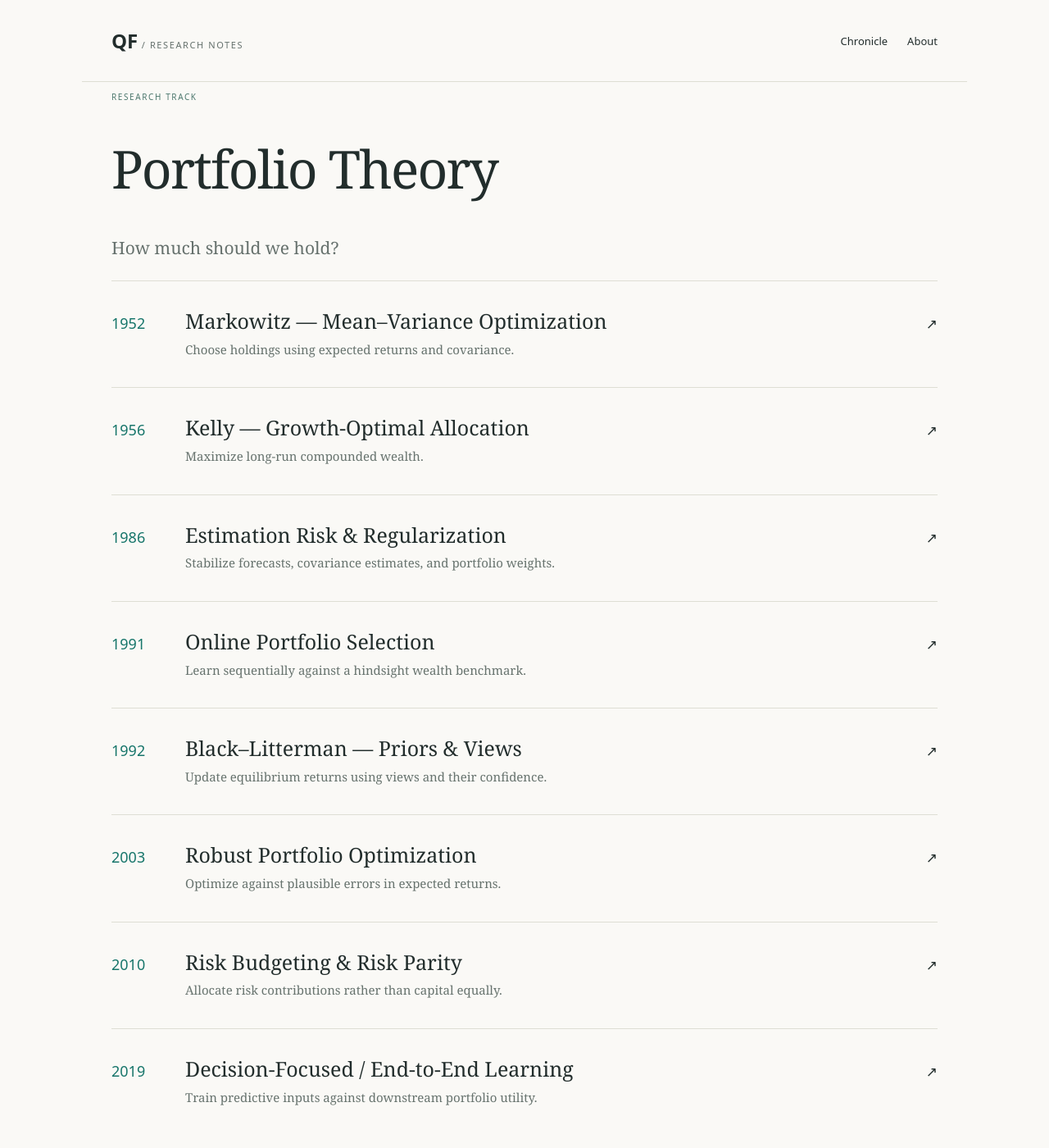
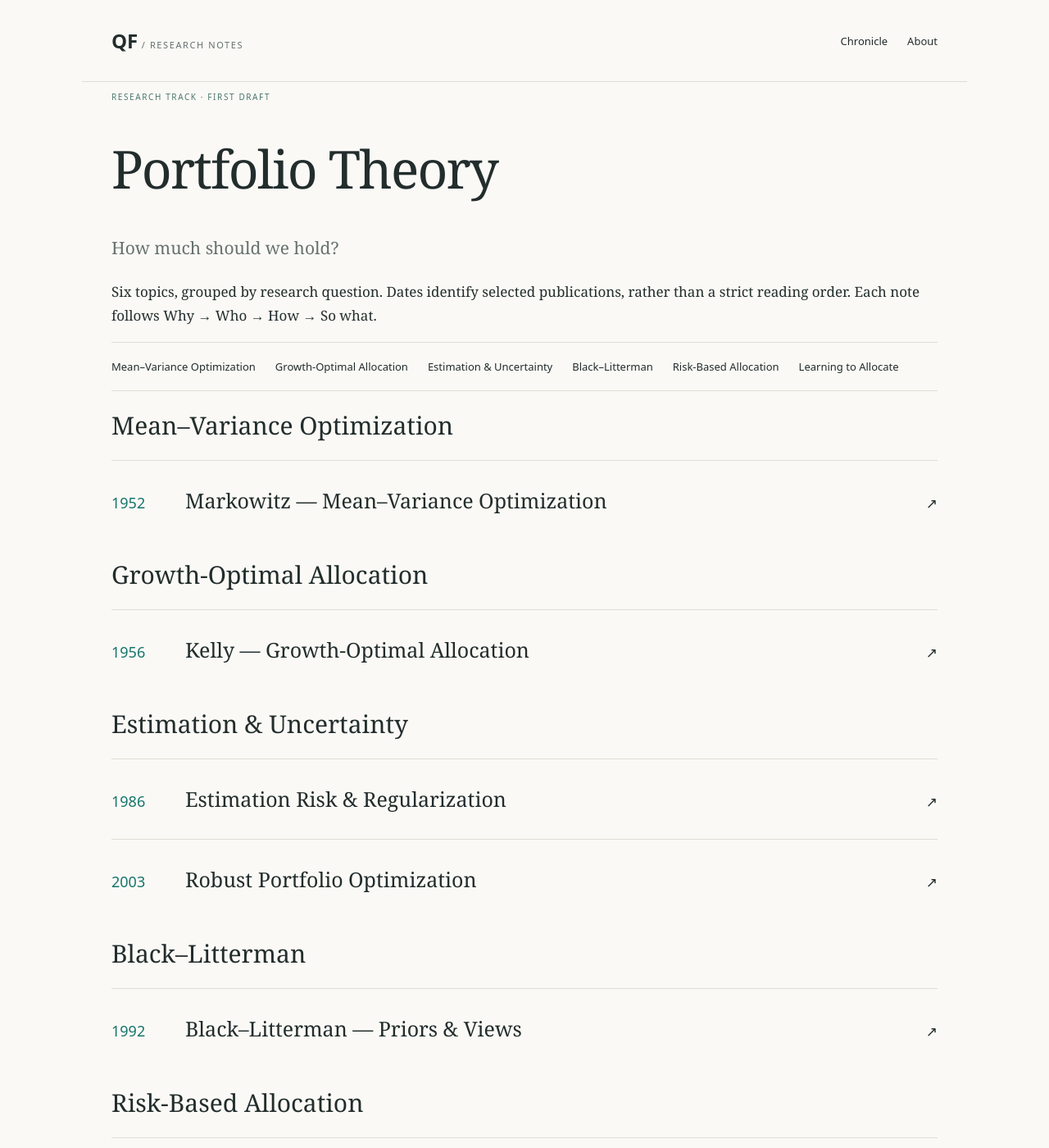
Before and after one commit to WongYatChun/quant_chronicle, a Jekyll site: the page built from portfolio/index.html, in a window 1280 px wide and 1400 px high. Shown: the whole window at 82% size. Built offline with Jekyll 4.4.1, drawn with Linux system fonts in a browser that asks for light colours; some of the changed text lies outside the part shown.

Commit message:
Organize portfolio theory into six research topics

```diff
--- a/portfolio/index.html
+++ b/portfolio/index.html
@@ -2,6 +2,35 @@
 title: "Portfolio Theory"
 track: "Portfolio Theory"
 ---
-<p class="eyebrow">RESEARCH TRACK</p><h1>{{ page.title | escape }}</h1><p class="lead">How much should we hold?</p>
-{% assign entries = site.notes | where: 'track', page.track | sort: 'year' %}
-{% for note in entries %}<a class="entry" href="{{ note.url | relative_url }}"><span class="year">{{ note.year }}</span><div><h3>{{ note.title | escape }}</h3><p>{{ note.summary | escape }}</p></div><span>↗</span></a>{% else %}<div class="empty">This track is ready for its first note. Browse the <a href="{{ '/' | relative_url }}">chronicle</a> for the opening entries.</div>{% endfor %}
+<p class="eyebrow">RESEARCH TRACK · FIRST DRAFT</p>
+<h1>Portfolio Theory</h1>
+<p class="lead">How much should we hold?</p>
+<p>Six topics, grouped by research question. Dates identify selected publications, rather than a strict reading order. Each note follows Why → Who → How → So what.</p>
+<nav class="toc" aria-label="Portfolio topics">
+<a href="#topic-1">Mean–Variance Optimization</a>
+<a href="#topic-2">Growth-Optimal Allocation</a>
+<a href="#topic-3">Estimation &amp; Uncertainty</a>
+<a href="#topic-4">Black–Litterman</a>
+<a href="#topic-5">Risk-Based Allocation</a>
+<a href="#topic-6">Learning to Allocate</a>
+</nav>
+<section id="topic-1"><h2>Mean–Variance Optimization</h2>
+<a class="entry" href="{{ '/notes/1952-markowitz/' | relative_url }}"><span class="year">1952</span><div><h3>Markowitz — Mean–Variance Optimization</h3></div><span>↗</span></a>
+</section>
+<section id="topic-2"><h2>Growth-Optimal Allocation</h2>
+<a class="entry" href="{{ '/notes/1956-kelly/' | relative_url }}"><span class="year">1956</span><div><h3>Kelly — Growth-Optimal Allocation</h3></div><span>↗</span></a>
+</section>
+<section id="topic-3"><h2>Estimation &amp; Uncertainty</h2>
+<a class="entry" href="{{ '/notes/1986-estimation-regularization/' | relative_url }}"><span class="year">1986</span><div><h3>Estimation Risk &amp; Regularization</h3></div><span>↗</span></a>
+<a class="entry" href="{{ '/notes/2003-robust-optimization/' | relative_url }}"><span class="year">2003</span><div><h3>Robust Portfolio Optimization</h3></div><span>↗</span></a>
+</section>
+<section id="topic-4"><h2>Black–Litterman</h2>
+<a class="entry" href="{{ '/notes/1992-black-litterman/' | relative_url }}"><span class="year">1992</span><div><h3>Black–Litterman — Priors &amp; Views</h3></div><span>↗</span></a>
+</section>
+<section id="topic-5"><h2>Risk-Based Allocation</h2>
+<a class="entry" href="{{ '/notes/2010-risk-budgeting/' | relative_url }}"><span class="year">2010</span><div><h3>Risk Budgeting &amp; Risk Parity</h3></div><span>↗</span></a>
+</section>
+<section id="topic-6"><h2>Learning to Allocate</h2>
+<a class="entry" href="{{ '/notes/1991-online-portfolio-selection/' | relative_url }}"><span class="year">1991</span><div><h3>Online Portfolio Selection</h3></div><span>↗</span></a>
+<a class="entry" href="{{ '/notes/2019-end-to-end-allocation/' | relative_url }}"><span class="year">2019</span><div><h3>Decision-Focused / End-to-End Learning</h3></div><span>↗</span></a>
+</section>
```
